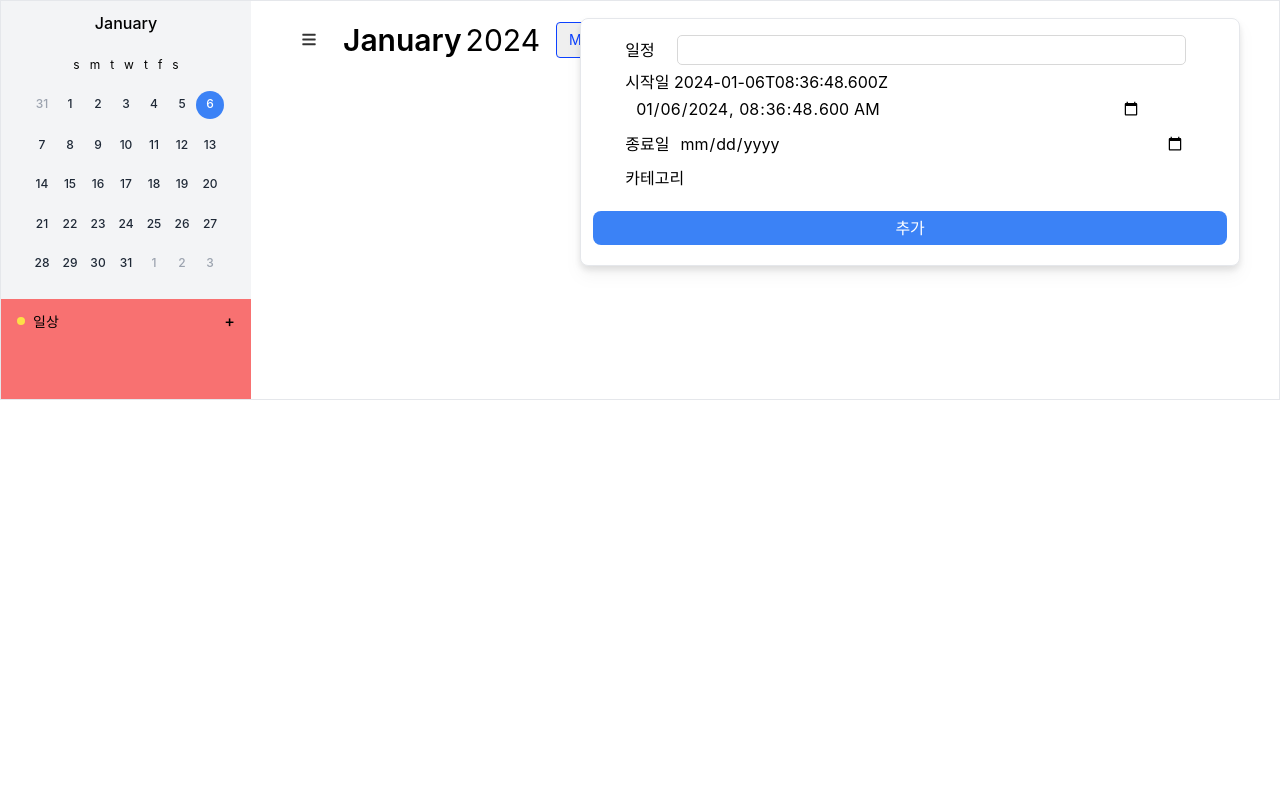
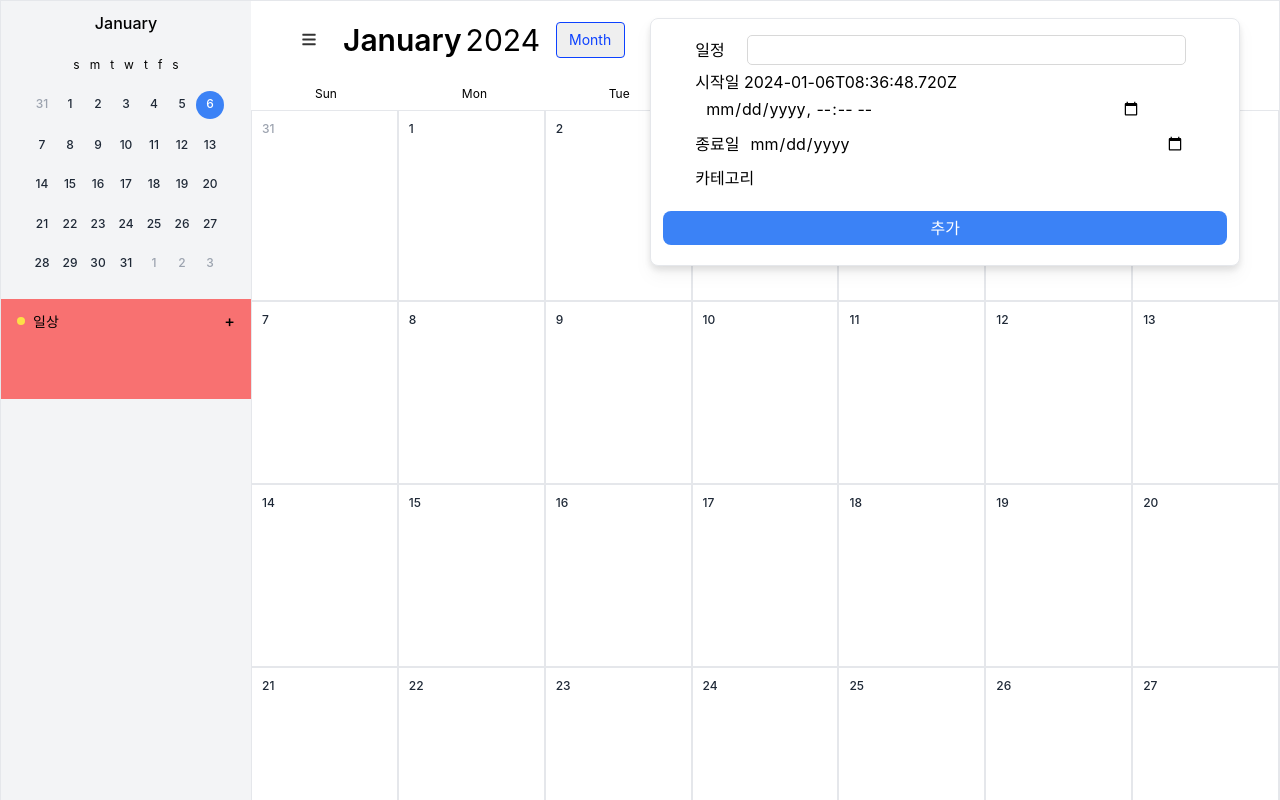
Before and after one commit to lindychi/frontend-bootcamp, a React (Create React App) app: page /month in a window 1280 px wide. Both pictures are taken after a click on the button "Add event". Shown: the top 800 px of the page. Built offline with nearby package versions, Linux system fonts and the light colour scheme.

Commit message:
fix:시간표출수정

```diff
--- a/src/App.tsx
+++ b/src/App.tsx
@@ -161,8 +161,11 @@ function App() {
           {selectedOption === "day" && <DayCal />}
         </div> */}
          <Routes>
-          <Route path="/" element={<MonthCal/>} />
-          <Route path="day" element={<DayCal/>} />
+          <Route path="/" element={<MonthCal />} />
+          <Route path="day" element={<DayCal />} />
+          <Route path="week" element={<WeekCal />} />
+          <Route path="year" element={<YearCal />} />
+          <Route path="month" element={<MonthCal/>} />
         </Routes>
 
       </div>
--- a/src/components/AddEvent.tsx
+++ b/src/components/AddEvent.tsx
@@ -18,13 +18,13 @@ export default function AddEvent({ onClose }: Props) {
 
   const handleInputChange = (e: React.ChangeEvent<HTMLInputElement>) => {
     const { name, value } = e.target;
-    console.log(name,value.split("Z")[0] )
+    console.log(name,value.slice(0, 8) )
 
     setEventData((prevData) => ({
       ...prevData,
       // 만약 입력값이 "endedAt"이라면 문자열을 Date 객체로 변환하여 저장
       [name]:
-        name === "endedAt" || name === "startedAt" ? new Date(value.split("Z")[0]) : value,
+        name === "endedAt" || name === "startedAt" ? new Date(value.slice(0, 8)) : value,
     }));
   };
 
@@ -99,8 +99,7 @@ export default function AddEvent({ onClose }: Props) {
               name="startedAt"
               value={
                 eventData.startedAt
-                  ? eventData.startedAt?.toISOString().split("Z")[0]
-                  : ""
+                  ? eventData.startedAt?.toISOString().slice(0,8)+9                  : ""
               } // 날짜 형식으로 변환
               onChange={handleInputChange}
               style={{
```
